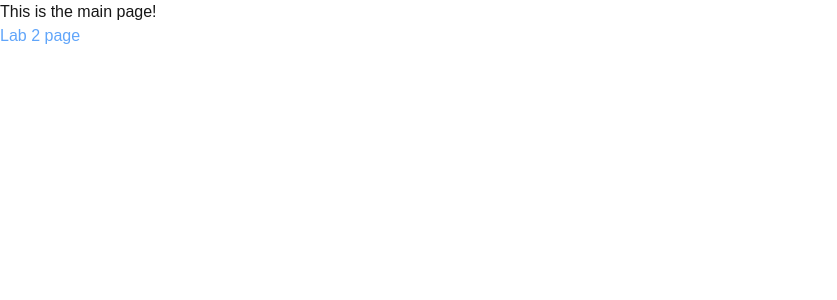
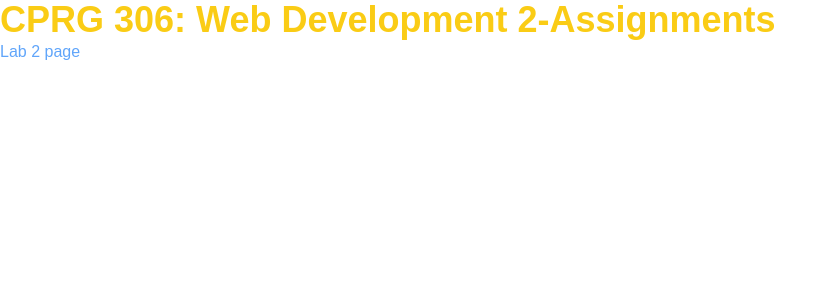
Before and after one commit to Promaveus/cprg306-assignments, a Next.js app: page / in a window 1280 px wide. Shown: the top 300 px of the page, without its empty margins (0-837 px from the left). Built offline with nearby package versions, Linux system fonts and the light colour scheme.

Commit message:
Finished Lab 2
Added header to main page, fixed and  initialized student-info component,

```diff
--- a/app/page.js
+++ b/app/page.js
@@ -4,7 +4,7 @@ import Link from "next/link";
 export default function Home() {
   return (
    <main>
-      <p>This is the main page!</p>
+      <h1 className="text-4xl font-bold text-yellow-400">CPRG 306: Web Development 2-Assignments</h1>
       <Link className = "text-blue-400" href=".\week-2">Lab 2 page</Link>
    </main>
   );
--- a/app/week-2/page.js
+++ b/app/week-2/page.js
@@ -1,7 +1,10 @@
+import StudentInfo from "./student-info";
+
 export default function Page() {
     return (
       <main>
         <h1>Shopping List</h1>
+        <StudentInfo></StudentInfo>
       </main>
     );
   }
--- a/app/week-2/student-info.js
+++ b/app/week-2/student-info.js
@@ -1,6 +1,6 @@
 import Link from "next/link";
 
-export default StudentInfo(){
+export default function StudentInfo(){
     return(
         <main>
             <p>Mavros Andrews</p>
```
